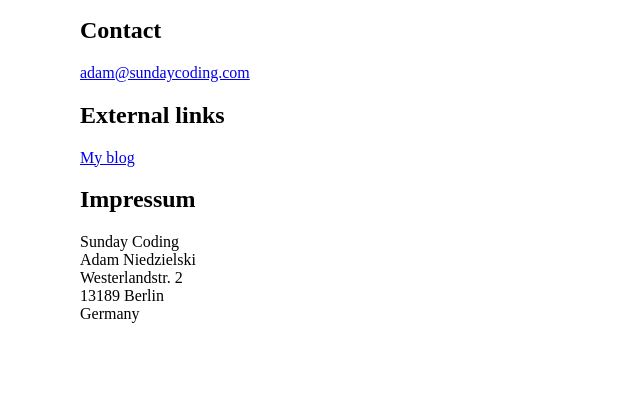
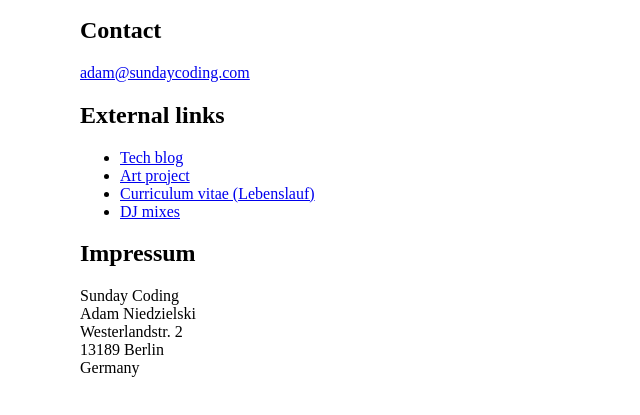
Before and after one commit to adamniedzielski/sundaycoding.com, a plain HTML site: page index.html in a window 1280 px wide. Shown: the part 109-524 px from the top of the page, without its empty margins (0-640 px from the left). Drawn offline with Linux system fonts and the light colour scheme.

Commit message:
Extend external links section

```diff
--- a/index.html
+++ b/index.html
@@ -37,7 +37,16 @@
 
       <h2>External links</h2>
 
-      <a href="https://blog.sundaycoding.com">My blog</a>
+      <ul>
+        <li><a href="https://blog.sundaycoding.com">Tech blog</a></li>
+        <li><a href="https://www.exklave-wedding.de/">Art project</a></li>
+        <li>
+          <a href="https://www.linkedin.com/in/adam-niedzielski/">
+            Curriculum vitae (Lebenslauf)
+          </a>
+        </li>
+        <li><a href="https://soundcloud.com/adam_slow">DJ mixes</a></li>
+      </ul>
 
       <h2>Impressum</h2>
 
```
